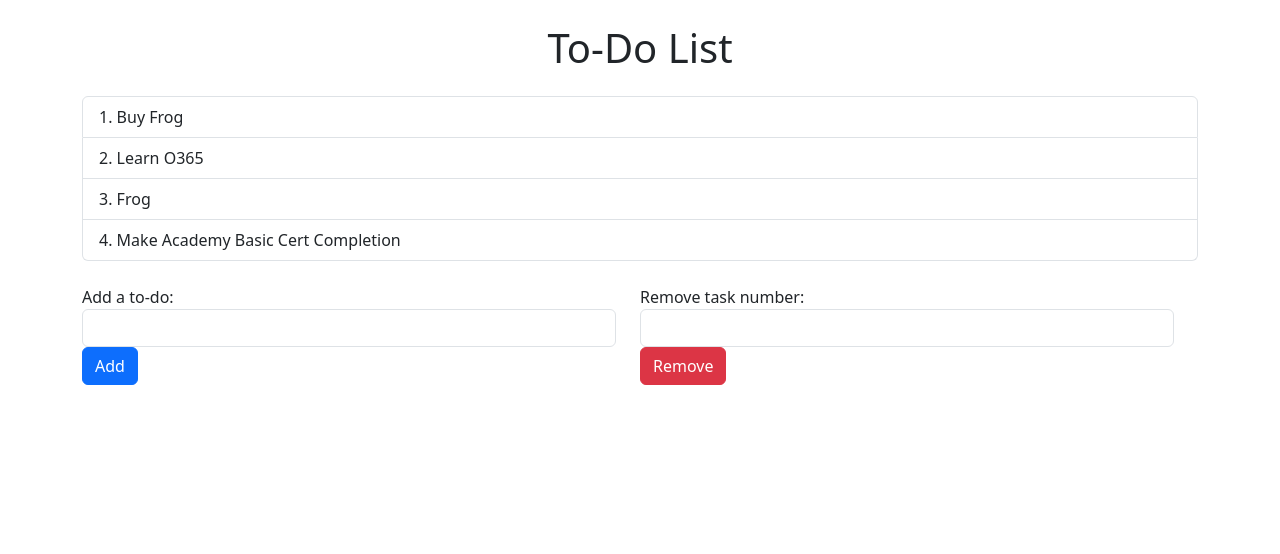
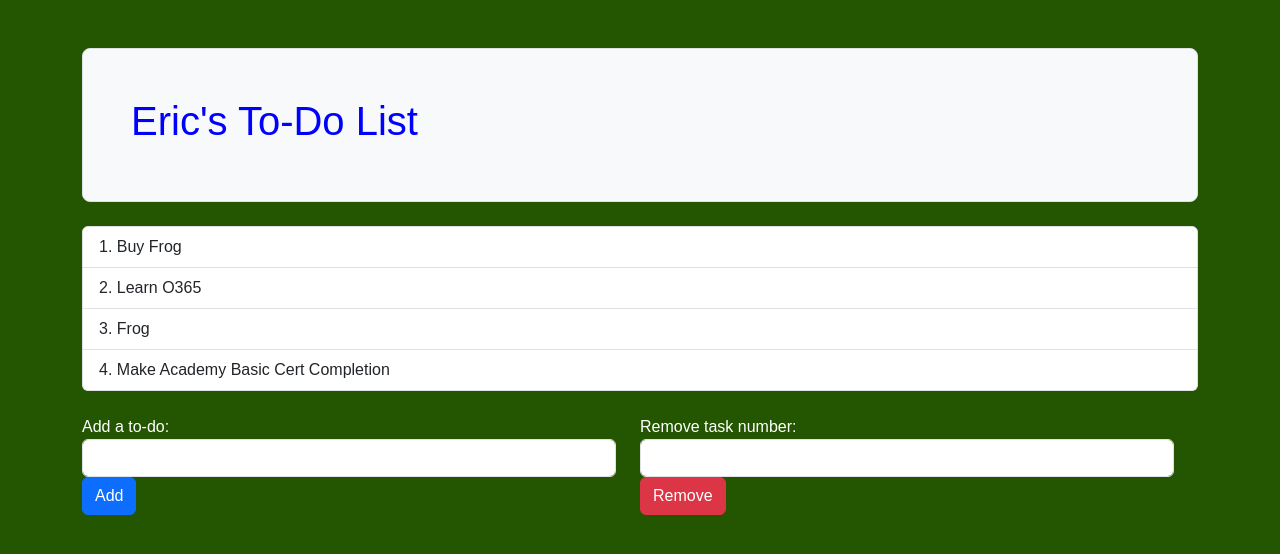
Before and after one commit to EriicLam/MyToDoAPP, a Flask app: page / in a window 1280 px wide. Shown: the top 554 px of the page. Run offline with Flask 3, Linux system fonts and the light colour scheme.

Commit message:
S2_F2_US2_1

```diff
--- /dev/null
+++ b/static/css/style.css
@@ -0,0 +1,9 @@
+body {
+    background-color: rgb(36, 86, 1);
+    color: white;
+    font-family: Arial, sans-serif;
+}
+
+h1 {
+    color: blue;
+}
--- a/templates/index.html
+++ b/templates/index.html
@@ -1,12 +1,18 @@
 <!DOCTYPE html>
 <html>
 <head>
-    <title>To-Do List</title>
+    <title>Eric's To-Do List</title>
     <link href="https://cdn.jsdelivr.net/npm/bootstrap@5.3.3/dist/css/bootstrap.min.css" rel="stylesheet" integrity="sha384-QWTKZyjpPEjISv5WaRU9OFeRpok6YctnYmDr5pNlyT2bRjXh0JMhjY6hW+ALEwIH" crossorigin="anonymous">
+    <link rel="stylesheet" href="{{ url_for('static', filename='css/style.css') }}">
 </head>
 <body>
     <div class="container">
-        <h1 class="text-center my-4">To-Do List</h1>
+        <br/>
+        <br/>
+        <div class="h-100 p-5 bg-body-tertiary border rounded-3">
+             <h1>Eric's To-Do List</h1>
+        </div>
+        <br />
         <div class="row">
             <div class="col-12">
                 <ol class="list-group list-group-numbered">
```
Also changed, not shown: static/images/Designer02.jpeg (added).
